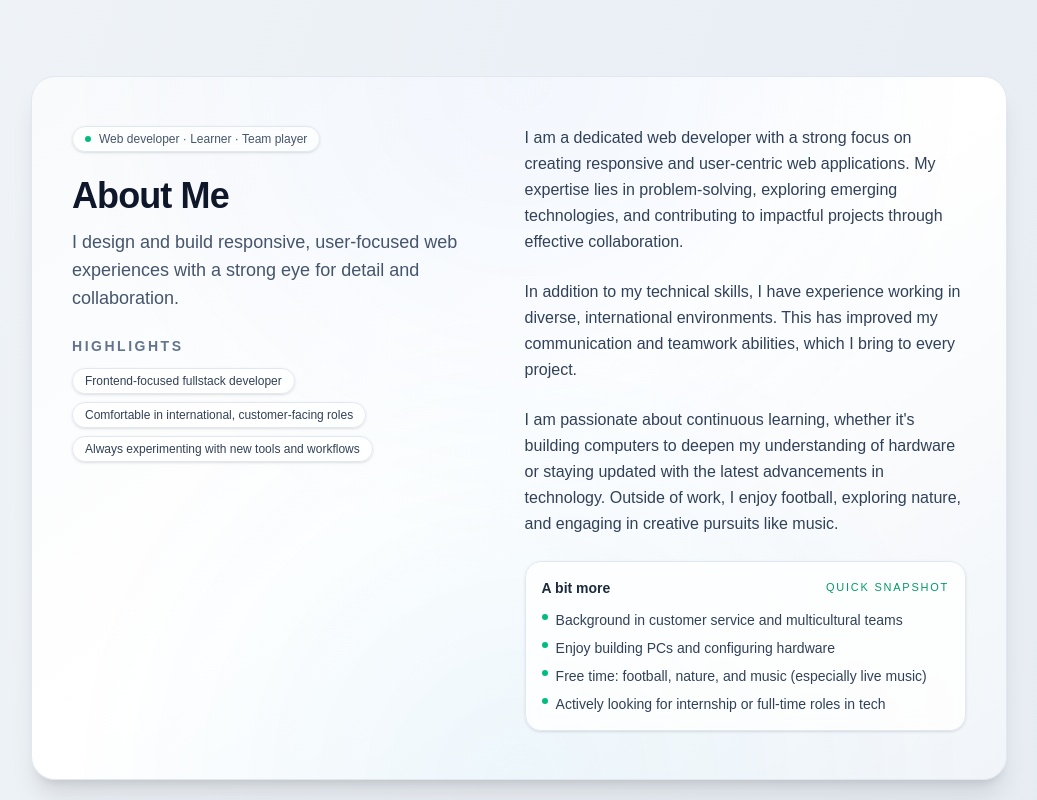
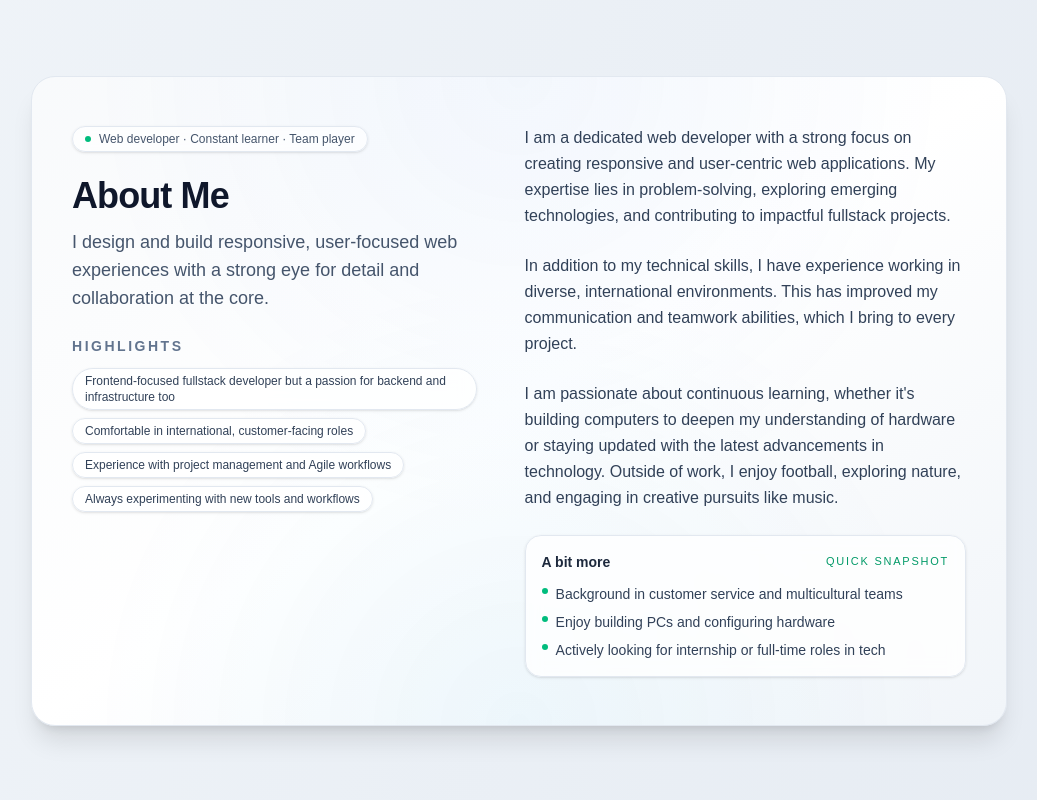
Before and after one commit to karripar/karripartanen, a Next.js app: page / in a window 1280 px wide. Shown: the part 820-1620 px from the top of the page, without its empty margins (121-1158 px from the left). Built offline with nearby package versions, Linux system fonts and the light colour scheme.

Commit message:
updates to about me section, cut the animation duration to half

```diff
--- a/data/projects.json
+++ b/data/projects.json
@@ -7,8 +7,8 @@
     },
     "solo": false,
     "description": {
-      "en": "Aspect (Work in Progress) is a serverless application designed to provide users the ability to generate a virtual resume based on their skills and experience. The application utilizes Supabase for data storage and authentication, allowing users to create and manage their profiles securely. The frontend is built using React, providing a user-friendly interface for users to input their information and customize their virtual resumes. The application also includes features such as resume templates, skill assessments, and the ability to share a link to the generated resume.",
-      "fi": "Aspect (Work in Progress) on serverless-sovellus, joka tarjoaa käyttäjille mahdollisuuden luoda virtuaalisen ansioluettelon perustuen heidän taitoihinsa ja kokemukseensa. Sovellus hyödyntää Supabasea tietojen tallennukseen ja autentikointiin, mikä mahdollistaa käyttäjien profiilien luomisen ja hallinnan turvallisesti. Frontend on rakennettu Reactilla, tarjoten käyttäjäystävällisen käyttöliittymän, jossa käyttäjät voivat syöttää tietonsa ja mukauttaa virtuaalisia ansioluetteloitaan. Sovellus sisältää myös ominaisuuksia, kuten ansioluettelopohjat, taitojen arvioinnit ja mahdollisuuden jakaa linkki luotuun ansioluetteloon."
+      "en": "Aspect is a serverless application designed to provide users the ability to generate a virtual resume based on their skills and experience. The application utilizes Supabase for data storage and authentication, allowing users to create and manage their profiles securely. The frontend is built using React, providing a user-friendly interface for users to input their information and customize their virtual resumes. The application also includes features such as resume templates, skill assessments, and the ability to share a link to the generated resume.",
+      "fi": "Aspect on serverless-sovellus, joka tarjoaa käyttäjille mahdollisuuden luoda virtuaalisen ansioluettelon perustuen heidän taitoihinsa ja kokemukseensa. Sovellus hyödyntää Supabasea tietojen tallennukseen ja autentikointiin, mikä mahdollistaa käyttäjien profiilien luomisen ja hallinnan turvallisesti. Frontend on rakennettu Reactilla, tarjoten käyttäjäystävällisen käyttöliittymän, jossa käyttäjät voivat syöttää tietonsa ja mukauttaa virtuaalisia ansioluetteloitaan. Sovellus sisältää myös ominaisuuksia, kuten ansioluettelopohjat, taitojen arvioinnit ja mahdollisuuden jakaa linkki luotuun ansioluetteloon."
     },
     "technologies": ["React", "Supabase", "TypeScript", "Node.js", "D3.js", "Tailwind CSS"],
     "url": "https://aspect-visualizer.vercel.app/",
@@ -23,7 +23,7 @@
     "solo": false,
     "description": {
       "en": "Go Exchange is a web application that connects students interested in exchange programs with people who have already participated in such programs. The platform allows users to create profiles, share their experiences, and find potential exchange partners. Users may find important dates and information considering the application process and support that comes with it. OpenAI AI-Chat integration has been added to enhance user experience. Instead of using OpenAI's vector store, we implemented a custom vector store using Milvus to store and retrieve exchange related documentation which I was responsible of along other tasks.",
-      "fi": "Vaihtoaktivaattori on verkkosovellus, joka yhdistää vaihto-ohjelmista kiinnostuneet opiskelijat henkilöihin, jotka ovat jo osallistuneet vaihto-ohjelmiin. Alusta mahdollistaa käyttäjien profiilien luomisen, kokemustensa jakamisen ja potentiaalisten vaihtokumppaneiden löytämisen. Käyttäjät voivat löytää tärkeitä päivämääriä ja tietoa hakuprosessista ja siihen liittyvästä tuesta. OpenAI AI-chat-integraatio on lisätty parantamaan käyttäjäkokemusta. OpenAI:n vektoritietokannan sijaan toteutimme oman vektorikannan Milvusilla vaihto-ohjelmiin liittyvien dokumenttien tallentamiseen ja hakemiseen josta olin vastuussa muiden tehtävien ohella."
+      "fi": "Go Exchange on verkkosovellus, joka yhdistää vaihto-ohjelmista kiinnostuneet opiskelijat henkilöihin, jotka ovat jo osallistuneet vaihto-ohjelmiin. Alusta mahdollistaa käyttäjien profiilien luomisen, kokemustensa jakamisen ja potentiaalisten vaihtokumppaneiden löytämisen. Käyttäjät voivat löytää tärkeitä päivämääriä ja tietoa hakuprosessista ja siihen liittyvästä tuesta. OpenAI AI-chat-integraatio on lisätty parantamaan käyttäjäkokemusta. OpenAI:n vektoritietokannan sijaan toteutimme oman vektorikannan Milvusilla vaihto-ohjelmiin liittyvien dokumenttien tallentamiseen ja hakemiseen josta olin vastuussa muiden tehtävien ohella."
     },
     "technologies": ["React", "Next.js", "Tailwind CSS", "Node.js", "TypeScript", "MongoDB", "Milvus"],
     "url": "https://github.com/karripar/go-exchange-server",
--- a/src/components/AboutMe.tsx
+++ b/src/components/AboutMe.tsx
@@ -6,23 +6,25 @@ import { useLanguage } from "@/contexts/LanguageContext";
 const textContent = {
   aboutMeHeading: { en: "About Me", fi: "Tietoa minusta" },
   introTag: {
-    en: "Web developer · Learner · Team player",
-    fi: "Web-kehittäjä · Oppija · Tiimipelaaja",
+    en: "Web developer · Constant learner · Team player",
+    fi: "Web-kehittäjä · Jatkuva oppija · Tiimipelaaja",
   },
   introLine: {
-    en: "I design and build responsive, user-focused web experiences with a strong eye for detail and collaboration.",
-    fi: "Suunnittelen ja toteutan responsiivisia, käyttäjälähtöisiä verkkosovelluksia tarkalla huomiolla yksityiskohtiin ja yhteistyöhön",
+    en: "I design and build responsive, user-focused web experiences with a strong eye for detail and collaboration at the core.",
+    fi: "Suunnittelen ja toteutan responsiivisia, käyttäjäkeskeisiä verkkosovelluksia tarkalla huomiolla yksityiskohtiin ja yhteistyöhön perustuen.",
   },
   highlightTitle: { en: "Highlights", fi: "Vahvuuteni" },
   highlights: {
     en: [
-      "Frontend-focused fullstack developer",
+      "Frontend-focused fullstack developer but a passion for backend and infrastructure too",
       "Comfortable in international, customer-facing roles",
+      "Experience with project management and Agile workflows",
       "Always experimenting with new tools and workflows",
     ],
     fi: [
-      "Frontend-painotteinen fullstack-kehittäjä",
+      "Frontend-painotteinen fullstack-kehittäjä mutta intohimo myös backendia ja infrastruktuuria kohtaan",
       "Luonteva kansainvälisissä rooleissa, sekä asiakasrajapinnassa",
+      "Kokemusta projektinhallintatehtävistä ja Agile-työskentelystä",
       "Kokeilen mielelläni uusia työkaluja ja teknologioita",
     ],
   },
@@ -31,25 +33,23 @@ const textContent = {
     en: [
       "Background in customer service and multicultural teams",
       "Enjoy building PCs and configuring hardware",
-      "Free time: football, nature, and music (especially live music)",
       "Actively looking for internship or full-time roles in tech",
     ],
     fi: [
       "Taustaa asiakaspalvelusta ja monikulttuurisista tiimeistä",
       "Pidän tietokoneiden kasaamisesta ja laitteiston konfiguroinnista",
-      "Vapaa-aika: jalkapallo, luonto ja livemusiikki",
       "Etsin aktiivisesti harjoittelu- tai kokopäivätyöpaikkaa tekniseltä alalta",
     ],
   },
   aboutMe: {
-    en: `I am a dedicated web developer with a strong focus on creating responsive and user-centric web applications. My expertise lies in problem-solving, exploring emerging technologies, and contributing to impactful projects through effective collaboration.
+    en: `I am a dedicated web developer with a strong focus on creating responsive and user-centric web applications. My expertise lies in problem-solving, exploring emerging technologies, and contributing to impactful fullstack projects.
 
 In addition to my technical skills, I have experience working in diverse, international environments. This has improved my communication and teamwork abilities, which I bring to every project.
 
 I am passionate about continuous learning, whether it's building computers to deepen my understanding of hardware or staying updated with the latest advancements in technology. Outside of work, I enjoy football, exploring nature, and engaging in creative pursuits like music.
 
 Currently, I am actively seeking internship or full-time opportunities in the tech industry where I can contribute my skills and grow professionally.`,
-    fi: `Olen omistautunut web-kehittäjä, joka keskittyy responsiivisten ja käyttäjäystävällisten verkkosovellusten luomiseen. Erityisosaamistani ovat ongelmanratkaisu, uusien teknologioiden tutkiminen ja merkityksellisiin projekteihin osallistuminen tehokkaan yhteistyön kautta.
+    fi: `Olen omistautunut web-kehittäjä, joka keskittyy responsiivisten ja käyttäjäystävällisten verkkosovellusten luomiseen. Erityisosaamistani ovat ongelmanratkaisu, uusien teknologioiden tutkiminen ja merkityksellisiin fullstack-projekteihin osallistuminen.
 
 Teknisten taitojeni lisäksi minulla on kokemusta työskentelystä monimuotoisissa, kansainvälisissä ympäristöissä. Tämä on kehittänyt viestintä- ja tiimityötaitojani, joita hyödynnän kaikissa projekteissani.
 
@@ -65,7 +65,7 @@ const containerVariants = {
     opacity: 1,
     y: 0,
     transition: {
-      duration: 0.6,
+      duration: 0.3,
       ease: "easeOut",
       when: "beforeChildren",
       staggerChildren: 0.08,
```
